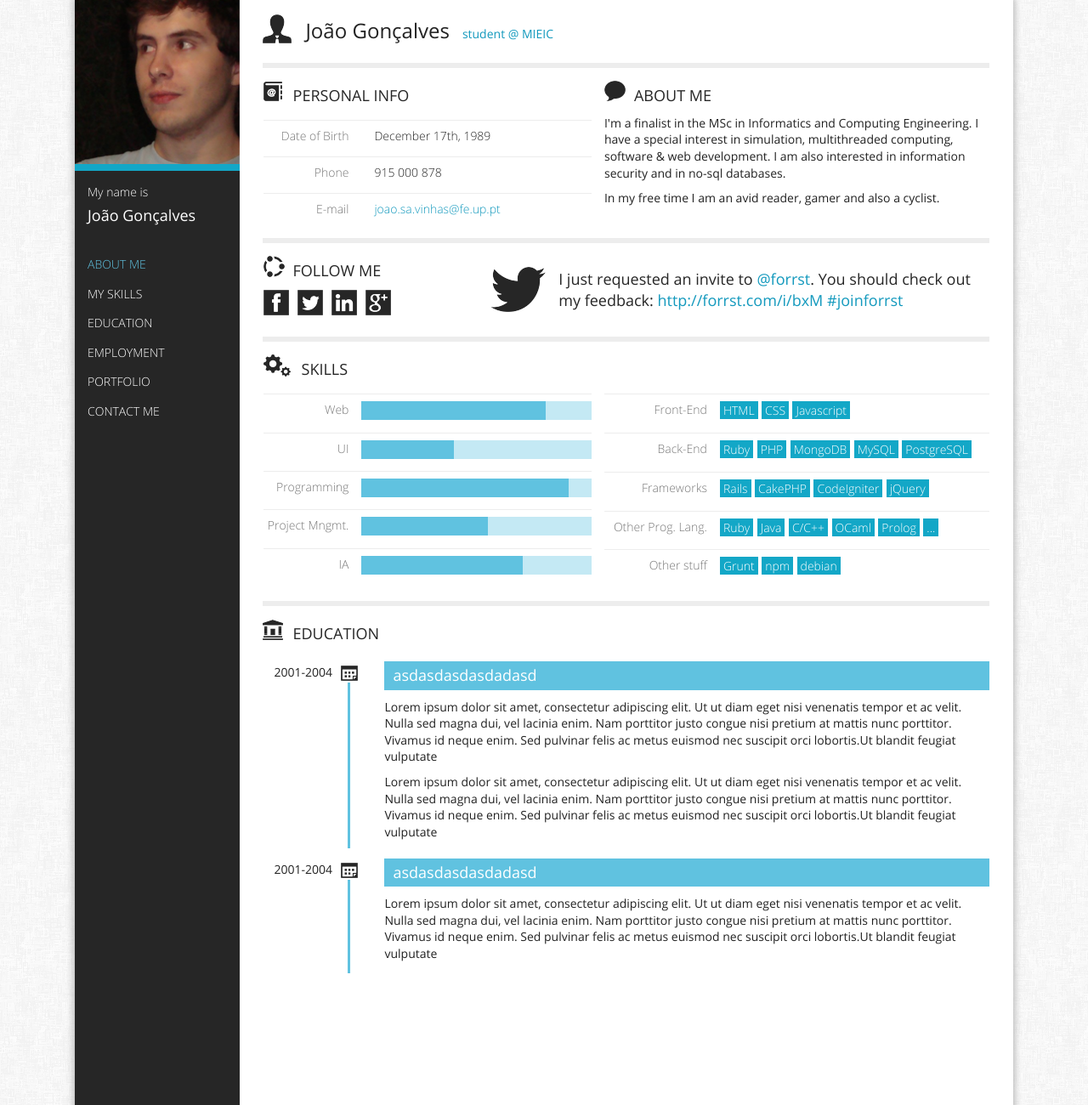
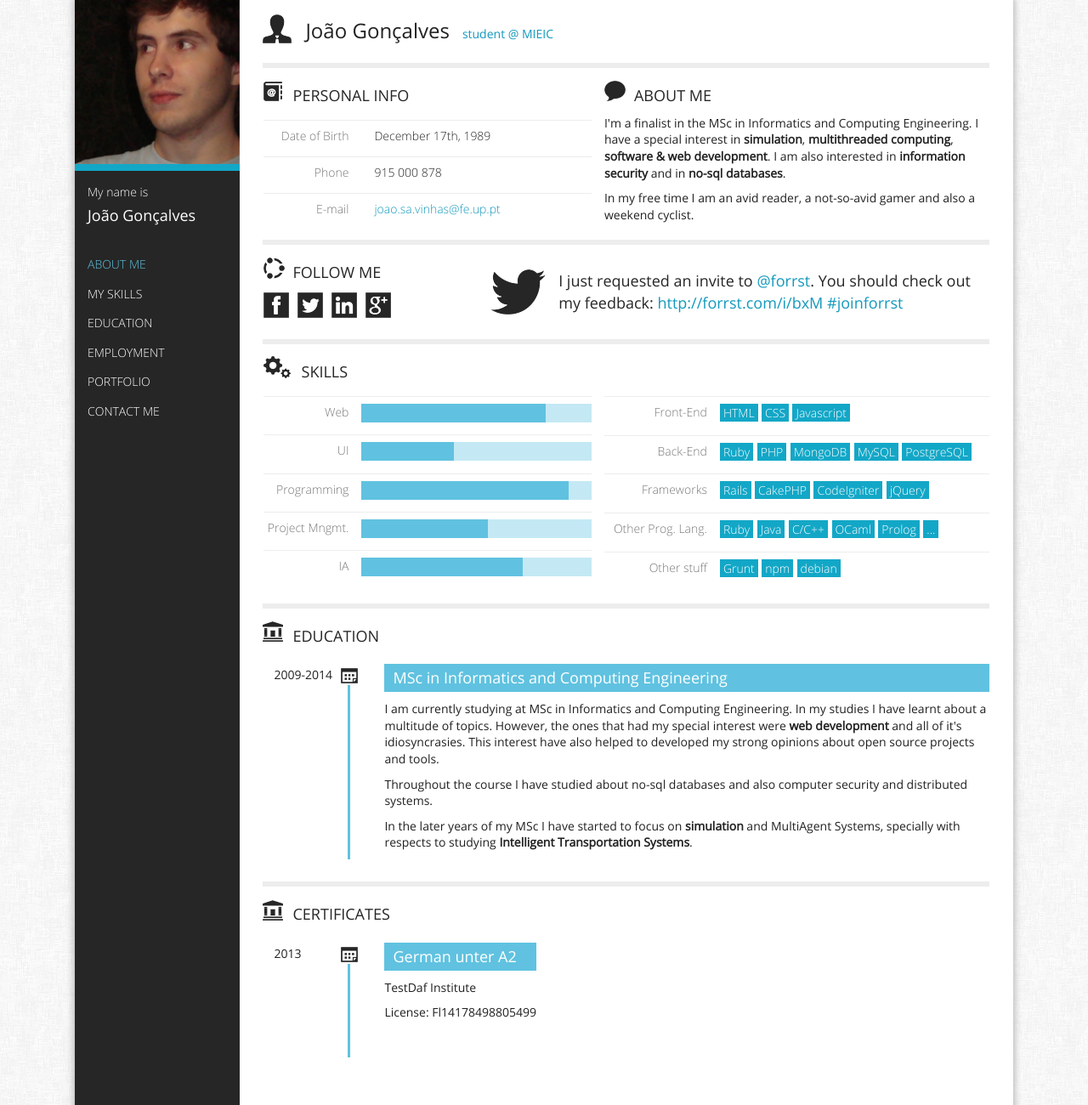
Before and after one commit to jsvgoncalves/site, a website: page index.html in a window 1280 px wide. Shown: the top 1300 px of the page at 85% size. Drawn offline with nearby package versions, Linux system fonts and the light colour scheme.

Commit message:
Added information about certificates and education.

```diff
--- a/index.html
+++ b/index.html
@@ -114,9 +114,9 @@
 				   						</div> <!-- end personal-info -->
 				   						<div class="about-me">
 				   							<h2 class="section-title">About me</h2>
-				   							<p>I'm a finalist in the MSc in Informatics and Computing Engineering. I have a special interest in simulation, multithreaded computing, software & web development. I am also interested in information security and in no-sql databases.
+				   							<p>I'm a finalist in the MSc in Informatics and Computing Engineering. I have a special interest in <strong>simulation</strong>, <strong>multithreaded computing</strong>, <strong>software & web development</strong>. I am also interested in <strong>information security</strong> and in <strong>no-sql databases</strong>.
 											</p>
-											<p>In my free time I am an avid reader, gamer and also a cyclist.
+											<p>In my free time I am an avid reader, a not-so-avid gamer and also a weekend cyclist.
 											</p>
 				   						</div> <!-- end about-me -->
 				   					</div> <!-- end personal-row -->
@@ -270,19 +270,22 @@
 									<h2 class="section-title">Education</h2>
 				   					<ul>
 				   						<li>
-			   								<span class="time-lapse">2001-2004</span>
+			   								<span class="time-lapse">2009-2014</span>
 			   								<span class="cal-img"></span>
 				   							<div class="lapse-desc">
-				   								<h2 class="timeline-title">asdasdasdasdadasd</h2>
+				   								<h2 class="timeline-title">MSc in Informatics and Computing Engineering</h2>
 				   								<p>
-				   									Lorem ipsum dolor sit amet, consectetur adipiscing elit. Ut ut diam eget nisi venenatis tempor et ac velit. Nulla sed magna dui, vel lacinia enim. Nam porttitor justo congue nisi pretium at mattis nunc porttitor. Vivamus id neque enim. Sed pulvinar felis ac metus euismod nec suscipit orci lobortis.Ut blandit feugiat vulputate
+				   									I am currently studying at MSc in Informatics and Computing Engineering. In my studies I have learnt about a multitude of topics. However, the ones that had my special interest were <strong>web development</strong> and all of it's idiosyncrasies. This interest have also helped to developed my strong opinions about open source projects and tools.
 				   								</p>
 				   								<p>
-				   									Lorem ipsum dolor sit amet, consectetur adipiscing elit. Ut ut diam eget nisi venenatis tempor et ac velit. Nulla sed magna dui, vel lacinia enim. Nam porttitor justo congue nisi pretium at mattis nunc porttitor. Vivamus id neque enim. Sed pulvinar felis ac metus euismod nec suscipit orci lobortis.Ut blandit feugiat vulputate
+													Throughout the course I have studied about no-sql databases and also computer security and distributed systems.
+				   								</p>
+				   								<p>
+				   									In the later years of my MSc I have started to focus on <strong>simulation</strong> and MultiAgent Systems, specially with respects to studying <strong>Intelligent Transportation Systems</strong>.
 				   								</p>
 				   							</div>
 				   						</li>
-				   						<li>
+				   						<!-- <li>
 				   							<span class="time-lapse">2001-2004</span>
 			   								<span class="cal-img"></span>
 				   							<div class="lapse-desc">
@@ -290,6 +293,22 @@
 				   								<p>
 				   									Lorem ipsum dolor sit amet, consectetur adipiscing elit. Ut ut diam eget nisi venenatis tempor et ac velit. Nulla sed magna dui, vel lacinia enim. Nam porttitor justo congue nisi pretium at mattis nunc porttitor. Vivamus id neque enim. Sed pulvinar felis ac metus euismod nec suscipit orci lobortis.Ut blandit feugiat vulputate
 				   								</p>
+				   							</div>
+				   						</li> -->
+				   					</ul>
+				   				</section> <!-- end education -->
+				   				<section class="education">
+									<h2 class="section-title">Certificates</h2>
+				   					<ul>
+				   						<li>
+			   								<span class="time-lapse">2013</span>
+			   								<span class="cal-img"></span>
+				   							<div class="lapse-desc">
+				   								<h2 class="timeline-title">German unter A2</h2>
+				   								<p>
+				   									TestDaf Institute
+				   								</p>
+				   								<p> License: Fl14178498805499</p>
 				   							</div>
 				   						</li>
 				   					</ul>
```
Also changed, not shown: css/main.less (line endings or trailing spaces).
